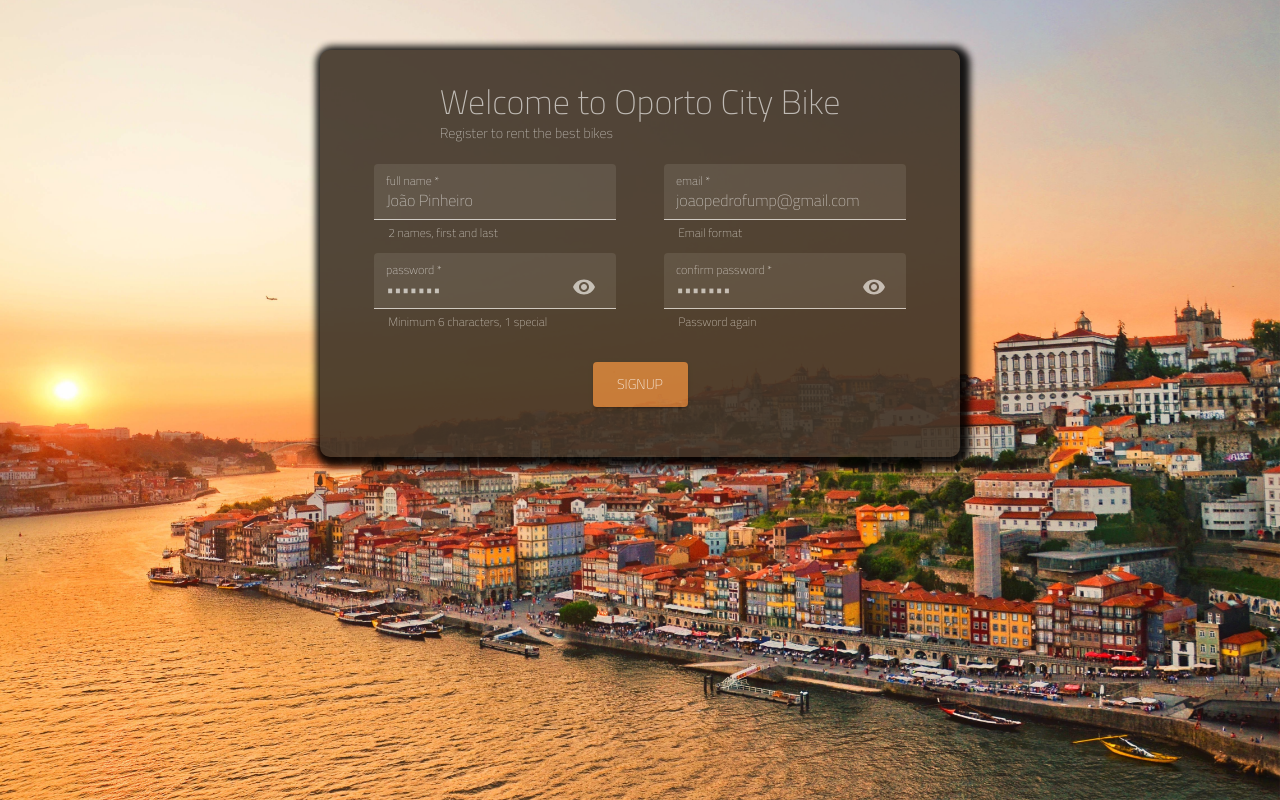
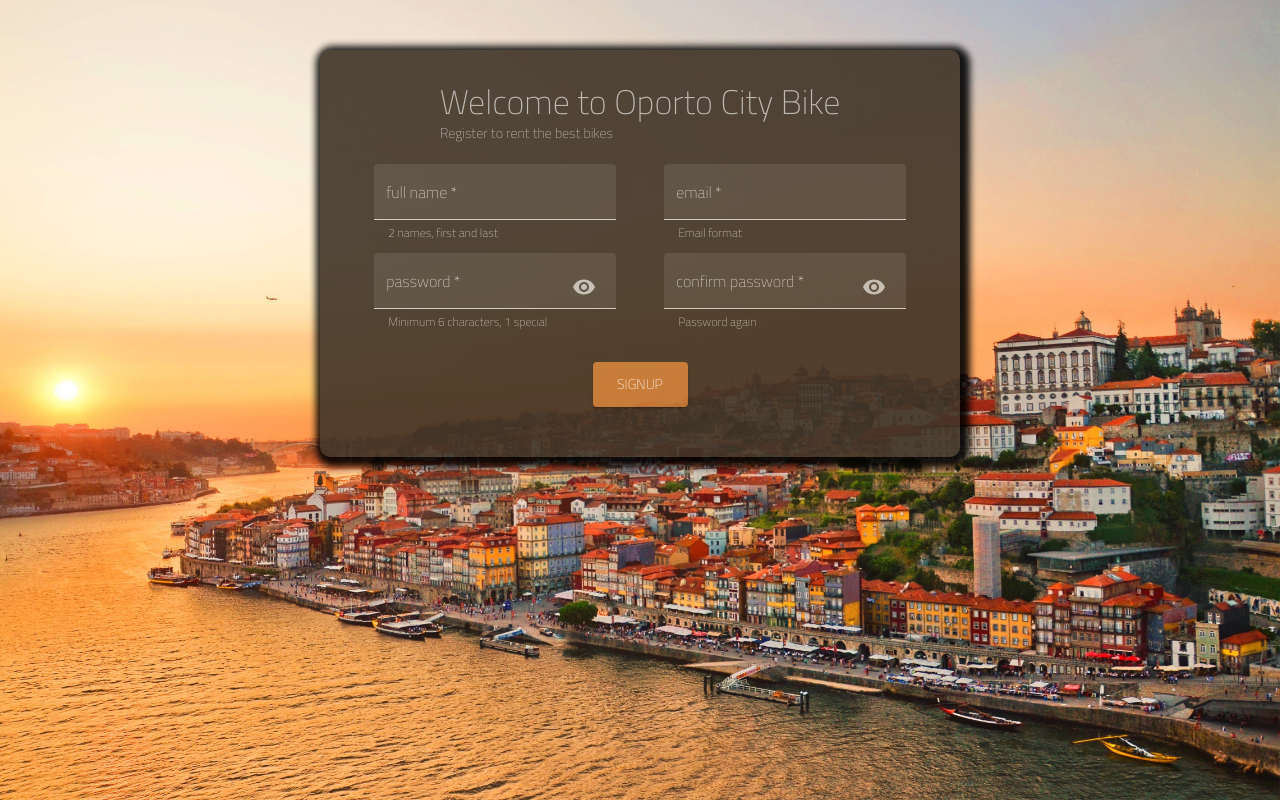
Before and after one commit to joaopedrofump/raisely, a React (Create React App) app: page / in a window 1280 px wide. Built offline with nearby package versions, Linux system fonts and the light colour scheme.

Commit message:
corrections

```diff
--- a/src/Signup.tsx
+++ b/src/Signup.tsx
@@ -73,10 +73,10 @@ const Signup = () => {
 
     const classes = useStyles()
 
-    const [name, setName] = useState<string>('João Pinheiro')
-    const [email, setEmail] = useState<string>('joaopedrofump@gmail.com')
-    const [password, setPassword] = useState<string>('12345@1')
-    const [confirmPassword, setConfirmPassword] = useState<string>('12345@1')
+    const [name, setName] = useState<string>('')
+    const [email, setEmail] = useState<string>('')
+    const [password, setPassword] = useState<string>('')
+    const [confirmPassword, setConfirmPassword] = useState<string>('')
 
 
     const [validName, setValidName] = useState<boolean>(true)
```
